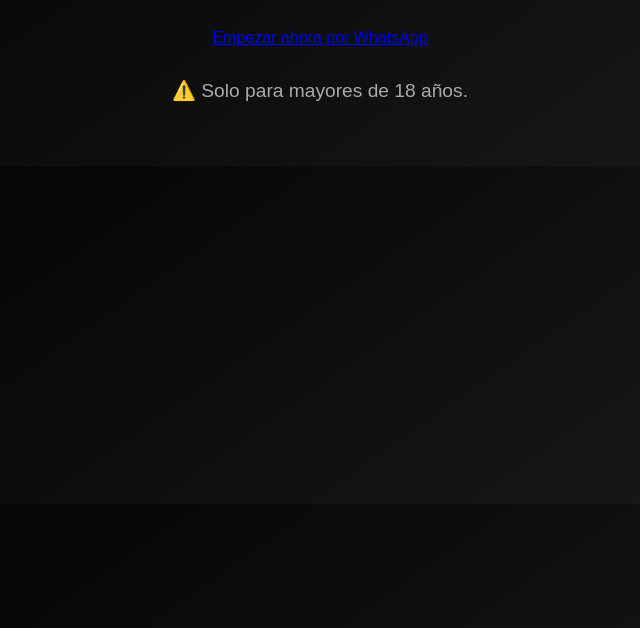
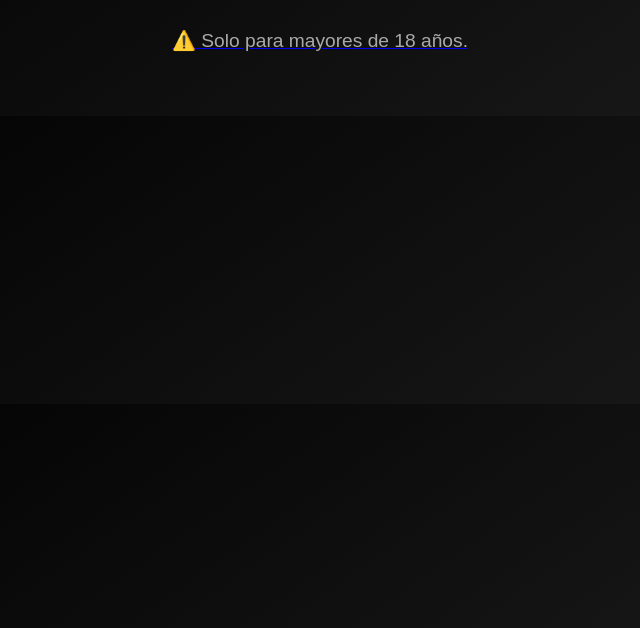
Before and after one commit to juampi008/xeronentretenimiento, a plain HTML site: page index.html in a window 1280 px wide. Shown: the part 172-800 px from the top of the page, without its empty margins (320-960 px from the left). Drawn offline with Linux system fonts and the light colour scheme.

Commit message:
Update index.html

```diff
--- a/index.html
+++ b/index.html
@@ -51,7 +51,8 @@
   <div class="container">
     <h1>🎰 Bienvenido a Bruma Play</h1>
     <p>¡Jugá y ganá desde donde estés! Cargas mínimas desde $1.000 y varios métodos de pago.</p>
-    <a class="botón" href="https://wa.me/5491172372279?text=Hola%20Bruma%20Play%2C%20quiero%20empezar%20a%20jugar%20y%20ganar" target="_blank">Empezar ahora por WhatsApp</a>
+    <a class="botón" href="https://wa.me/5491172372279?text=Hola%20Bruma%20Play%2C%20quiero%20empezar%20a%20jugar%20y%20ganar" target="_blank">
+
 
     <div class="info">
       <p>⚠️ Solo para mayores de 18 años.</p>
```
